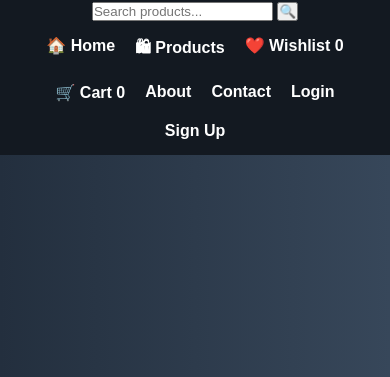
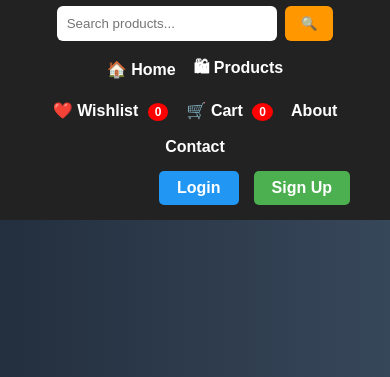
Before and after one commit to sanjeev-kumar80/shophub-ecommerce, a plain HTML site: page index.html in a window 390 px wide. Shown: the part 56-433 px from the top of the page. Drawn offline with Linux system fonts and the light colour scheme.

Commit message:
Improve navbar with search and user authentication UI

```diff
--- a/css/style.css
+++ b/css/style.css
@@ -215,3 +215,156 @@ form button{
 }
 
 }
+
+
+/* ================= NAVBAR ================= */
+
+.navbar{
+    display:flex;
+    justify-content:space-between;
+    align-items:center;
+    padding:15px 40px;
+    background:#222;
+    color:#fff;
+    flex-wrap:wrap;
+    gap:15px;
+}
+
+.logo a{
+    color:white;
+    text-decoration:none;
+    font-size:28px;
+    font-weight:bold;
+}
+
+.search-box{
+    display:flex;
+    align-items:center;
+    gap:8px;
+}
+
+.search-box input{
+    width:280px;
+    padding:10px;
+    border:none;
+    border-radius:6px;
+    outline:none;
+}
+
+.search-box button{
+    padding:10px 16px;
+    border:none;
+    cursor:pointer;
+    border-radius:6px;
+    background:#ff9800;
+    color:white;
+    font-weight:bold;
+}
+
+.nav-links{
+    display:flex;
+    align-items:center;
+    gap:18px;
+}
+
+.nav-links a{
+    color:white;
+    text-decoration:none;
+    transition:.3s;
+    position:relative;
+}
+
+.nav-links a:hover{
+    color:#ff9800;
+}
+
+#wishlistCount,
+#cartCount{
+    background:red;
+    color:white;
+    padding:2px 7px;
+    border-radius:50%;
+    font-size:12px;
+    margin-left:5px;
+}
+
+.login-btn{
+    background:#2196f3;
+    padding:8px 18px;
+    border-radius:5px;
+}
+
+.signup-btn{
+    background:#4caf50;
+    padding:8px 18px;
+    border-radius:5px;
+}
+
+@media(max-width:900px){
+
+.navbar{
+    flex-direction:column;
+}
+
+.search-box input{
+    width:220px;
+}
+
+.nav-links{
+    flex-wrap:wrap;
+    justify-content:center;
+}
+
+}
+
+.user-menu{
+
+display:flex;
+
+align-items:center;
+
+gap:15px;
+
+margin-left:auto;
+
+}
+
+.user-menu a{
+
+text-decoration:none;
+
+color:white;
+
+font-weight:bold;
+
+}
+
+#loginLink{
+
+background:#2196f3;
+
+padding:8px 18px;
+
+border-radius:5px;
+
+}
+
+#signupLink{
+
+background:#4CAF50;
+
+padding:8px 18px;
+
+border-radius:5px;
+
+}
+
+#profileMenu a{
+
+background:#444;
+
+padding:8px 18px;
+
+border-radius:20px;
+
+}
--- a/index.html
+++ b/index.html
@@ -9,7 +9,7 @@
   </head>
   <body>
 
- <nav class="navbar">
+<nav class="navbar">
 
     <div class="logo">
         <a href="index.html">ShopHub</a>
@@ -19,9 +19,11 @@
         <input
             type="text"
             id="searchInput"
-            placeholder="Search products..."
-        >
-        <button id="searchBtn">🔍</button>
+            placeholder="Search products...">
+
+        <button id="searchBtn">
+            🔍
+        </button>
     </div>
 
     <div class="nav-links">
@@ -44,13 +46,25 @@
 
         <a href="contact.html">Contact</a>
 
-        <a href="login.html" class="login-btn">
+    </div>
+
+    <div class="user-menu">
+
+        <a id="loginLink" href="login.html">
             Login
         </a>
 
-        <a href="signup.html" class="signup-btn">
+        <a id="signupLink" href="signup.html">
             Sign Up
         </a>
+
+        <div id="profileMenu" style="display:none;">
+
+            <a href="profile.html" id="userName">
+                👤 User
+            </a>
+
+        </div>
 
     </div>
 
@@ -141,5 +155,7 @@
     </div>
   </footer>
 
+  <script src="js/navbar.js"></script>
+
   </body>
   </html>
--- /dev/null
+++ b/js/navbar.js
@@ -0,0 +1,66 @@
+// Cart Count
+const cart = document.getElementById("cartCount");
+
+if(cart){
+
+cart.innerText = localStorage.getItem("cartCount") || 0;
+
+}
+
+// Wishlist Count
+
+const wish = document.getElementById("wishlistCount");
+
+if(wish){
+
+wish.innerText = localStorage.getItem("wishlistCount") || 0;
+
+}
+
+// Search
+
+const searchBtn = document.getElementById("searchBtn");
+
+if(searchBtn){
+
+searchBtn.addEventListener("click",()=>{
+
+const value=document.getElementById("searchInput").value.trim();
+
+if(value===""){
+
+alert("Enter Product Name");
+
+return;
+
+}
+
+window.location.href="products.html?search="+encodeURIComponent(value);
+
+});
+
+}
+
+// Login Status
+
+const currentUser = JSON.parse(localStorage.getItem("currentUser"));
+
+const loginLink = document.getElementById("loginLink");
+
+const signupLink = document.getElementById("signupLink");
+
+const profileMenu = document.getElementById("profileMenu");
+
+const userName = document.getElementById("userName");
+
+if(currentUser){
+
+loginLink.style.display="none";
+
+signupLink.style.display="none";
+
+profileMenu.style.display="block";
+
+userName.innerHTML="👤 "+currentUser.name;
+
+}
```
